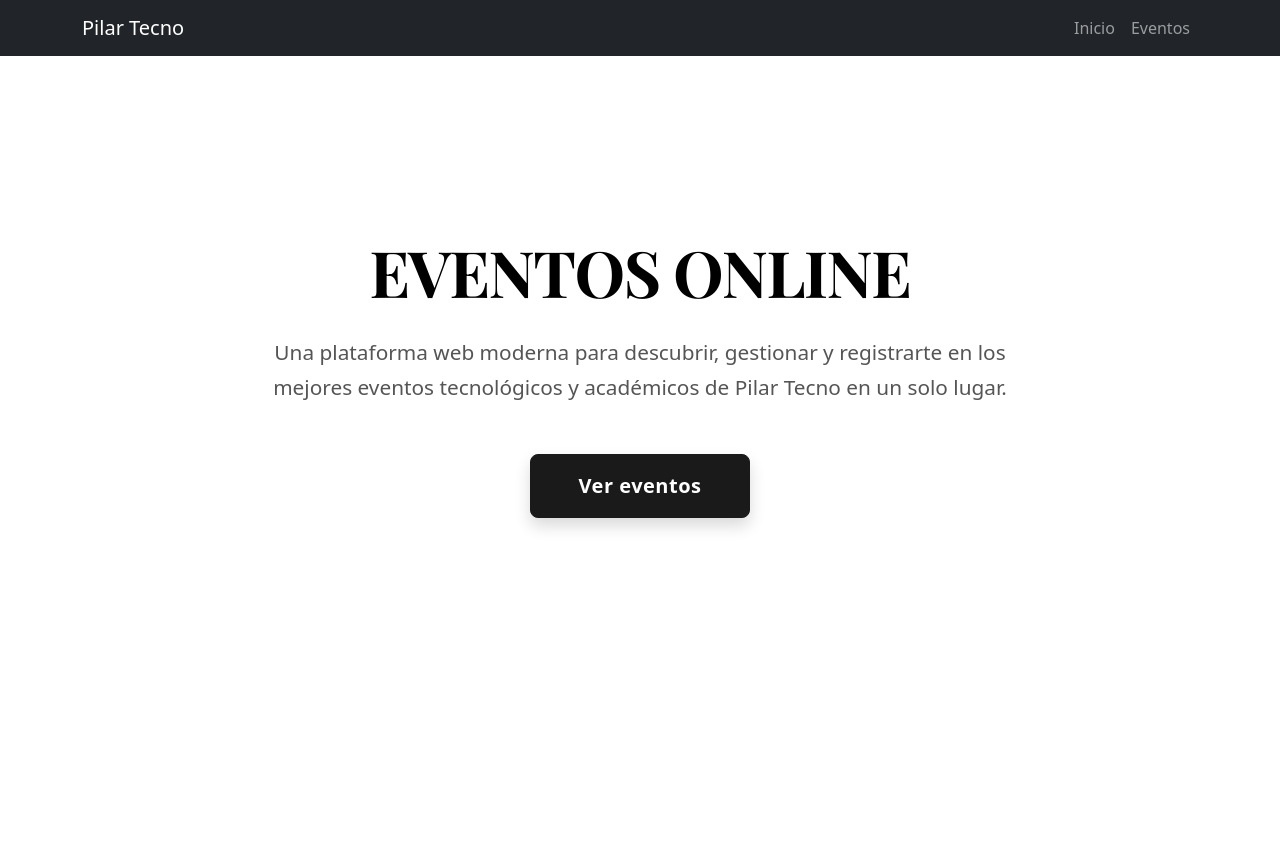
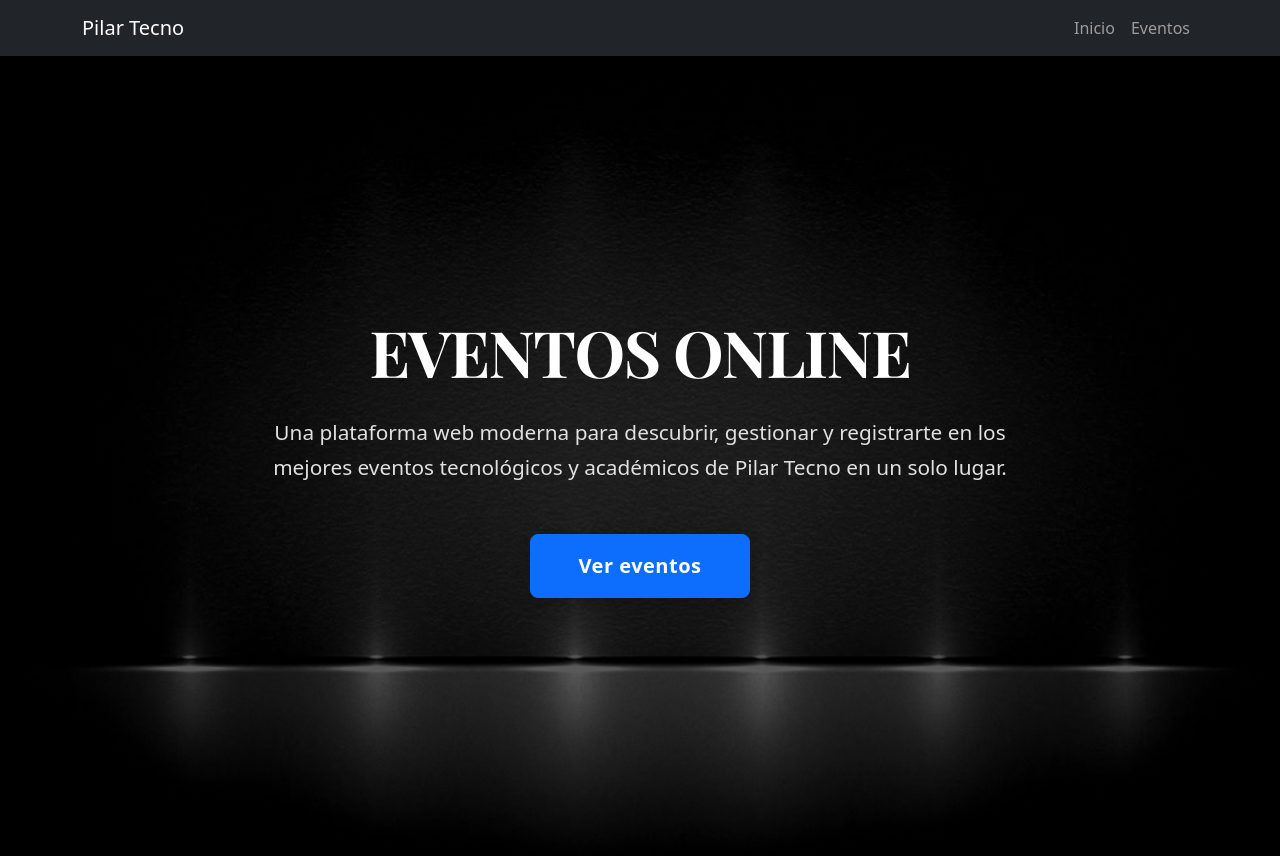
Before and after one commit to francocasas210403-pixel/Front-end-Eventos, a React (Vite) app: page / in a window 1280 px wide. Before the commit the page ends 800 px from the top, so only its background shows below. Built offline with nearby package versions, Linux system fonts and the light colour scheme; a web font is replaced by a local one.

Commit message:
feat: agregar fondo fijo

```diff
--- a/src/pages/PaginaInicio.tsx
+++ b/src/pages/PaginaInicio.tsx
@@ -1,21 +1,30 @@
 import { Container } from "react-bootstrap";
 import { Link } from "react-router-dom";
+import imagenFondo from "../assets/fondo.jpg";
 
 const PaginaInicio = () => {
   return (
     <div
-      className="d-flex flex-column justify-content-center align-items-center text-center py-5"
-      style={{ minHeight: "80vh", backgroundColor: "#ffffff", color: "#000000" }}
+      className="d-flex flex-column justify-content-center align-items-center text-center py-5 position-relative"
+      style={{
+        minHeight: "100vh", // Cubre el 100% del alto de la pantalla
+        backgroundImage: `linear-gradient(rgba(0, 0, 0, 0.65), rgba(0, 0, 0, 0.65)), url(${imagenFondo})`,
+        backgroundSize: "cover",          // Se escala automáticamente sin cortarse
+        backgroundPosition: "center",      // Centra la imagen siempre
+        backgroundRepeat: "no-repeat",     // Evita que se repita en mosaico
+        backgroundAttachment: "fixed",     // EFECTO INFINITO: El fondo queda fijo al hacer scroll
+        color: "#ffffff"
+      }}
     >
-      <Container style={{ maxWidth: "850px" }}>
+      <Container style={{ maxWidth: "850px" }} className="position-relative">
 
-        {/* Título Principal más grande */}
+        {/* Título Principal */}
         <h1
           className="display-2 fw-bold mb-4"
           style={{
             fontFamily: "'Playfair Display', serif",
             letterSpacing: "-1.5px",
-            color: "#000000",
+            color: "#ffffff",
             fontSize: "4rem"
           }}
         >
@@ -26,7 +35,7 @@ const PaginaInicio = () => {
         <p
           className="lead mb-5 px-md-4"
           style={{
-            color: "#555555",
+            color: "#e0e0e0",
             fontSize: "1.3rem",
             lineHeight: "1.7"
           }}
@@ -34,14 +43,14 @@ const PaginaInicio = () => {
           Una plataforma web moderna para descubrir, gestionar y registrarte en los mejores eventos tecnológicos y académicos de Pilar Tecno en un solo lugar.
         </p>
 
-        {/* Botón Ver Eventos (Negro/Gris oscuro, con más margen top) */}
+        {/* Botón Ver Eventos */}
         <div className="mt-5">
           <Link
             to="/eventos"
             className="btn btn-lg px-5 py-3 fw-semibold shadow text-white"
             style={{
-              backgroundColor: "#1a1a1a",
-              borderColor: "#1a1a1a",
+              backgroundColor: "#0d6efd",
+              borderColor: "#0d6efd",
               borderRadius: "8px",
               letterSpacing: "0.5px",
               transition: "all 0.3s ease"
```
Also changed, not shown: src/assets/fondo.jpg (added).
